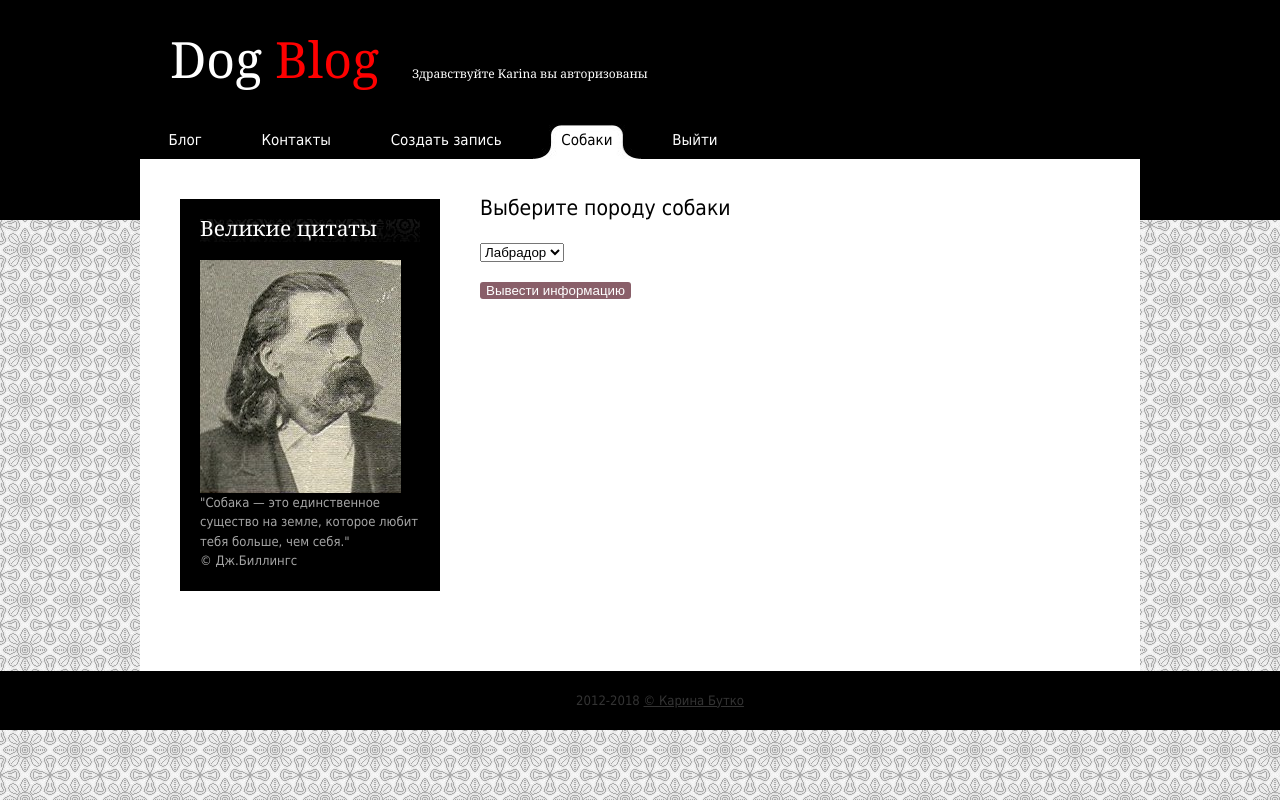
After one commit to KarinaButko/dog_blog, a PHP site: page /database.php in a window 1280 px wide. The commit adds this page. Run offline with PHP 8.4, Linux system fonts and the light colour scheme; a user stored in the database is signed in.

Commit message:
Add files via upload

```diff
--- a/connect.php
+++ b/connect.php
@@ -1,5 +1,5 @@
 <?php
-$dsn = "mysql: host = loclahost; dbname=dog_blog; charset=utf8";
+$dsn = "mysql: host = localhost; dbname=dog_blog; charset=utf8";
 $opt = [
             PDO::ATTR_ERRMODE => PDO::ERRMODE_EXCEPTION,
             PDO::ATTR_DEFAULT_FETCH_MODE => PDO::FETCH_ASSOC,
--- a/contact.php
+++ b/contact.php
@@ -25,11 +25,12 @@
         <div class="cleaner"></div>
     </div>
 	<div id="menu">
-        <ul>
-            <li><a href="index.php" ><span></span>Блог</a></li>
+       <ul>
+            <li><a href="index.php"><span></span>Блог</a></li>
 			<li><a href="contact.php" class="current"><span></span>Контакты</a></li>
 			<?php if (isset($_SESSION['username'])) { ?>
 				<li><a href="create.php"><span></span>Создать запись</a></li>
+				<li><a href="database.php"><span></span>Собаки</a></li>
 				<li><a href="logout.php"><span></span>Выйти</a></li>
 			<?php }else{ ?>
 				<li><a href="registr.php"><span></span>Регистрация</a></li>
--- a/create_server.php
+++ b/create_server.php
@@ -1,11 +1,11 @@
 <?php
 include 'connect.php';
 if (!empty($_FILES["img"])) {
-	$name = $_POST['name'];
+	$title = $_POST['title'];
 	$descript = $_POST['descript'];
 	$img = "images/" . $_FILES["img"]["name"];
 	move_uploaded_file($_FILES["img"]["tmp_name"], $img);
-	$result = $pdo->query("INSERT INTO dogs (name, descript, img) VALUES ('$name','$descript','$img')");
+	$result = $pdo->query("INSERT INTO news (title, descript, img) VALUES ('$title','$descript','$img')");
 
 	if($result){
 		header('Location: index.php');
--- /dev/null
+++ b/database.php
@@ -0,0 +1,91 @@
+<?php
+session_start();
+if (!isset($_SESSION['username'])) {
+	header('Location: index.php');
+}
+?>
+<!DOCTYPE>
+<html>
+<head>
+<meta http-equiv="Content-Type" content="text/html; charset=utf-8" />
+<title>Собаки</title>
+<link href="css/style.css" rel="stylesheet" type="text/css" />
+</head>
+<body>
+<div id="body_wrapper">
+<div id="wrapper">
+    <div id="header">
+        <div id="site_title">
+            <a href="index.php">Dog
+            	<span>Blog</span>
+                <span class="tagline">
+				<?php
+					if (isset($_SESSION['username'])) {
+						echo "Здравствуйте ".$_SESSION['username']." вы авторизованы";
+					}
+				?></span>
+            </a>
+        </div>
+        <div class="cleaner"></div>
+    </div>
+    <div id="menu">
+      <ul>
+            <li><a href="index.php" ><span></span>Блог</a></li>
+			<li><a href="contact.php"><span></span>Контакты</a></li>
+			<?php if (isset($_SESSION['username'])) { ?>
+				<li><a href="create.php"><span></span>Создать запись</a></li>
+				<li><a href="database.php" class="current"><span></span>Собаки</a></li>
+				<li><a href="logout.php"><span></span>Выйти</a></li>
+			<?php }else{ ?>
+				<li><a href="registr.php"><span></span>Регистрация</a></li>
+				<li><a href="login.php"><span></span>Авторизация</a></li>
+			<?php }	?>
+        </ul>
+    </div>
+    <div id="main">
+        <div id="content">
+		<?php include 'connect.php' ?>
+        <h3 class="h3">Выберите породу собаки</h3>
+        <form class="form-group" action="database.php" method="post">
+			<select name="dog">
+				<option value="1">Лабрадор</option>
+				<option value="2">Мопс</option>
+				<option value="3">Хаски</option>
+				<option value="4">Корги</option>
+				<option value="5">Шпиц</option>
+			</select><br /><br />
+		  <button style="background-color: #895f69;border-style: none;border-radius: 3px;color: #fff;" type="submit">Вывести информацию</button>
+		</form> <br>
+        <div class="databs">
+			<?php if (isset($_POST['dog'])){
+				$num = $_POST['dog'];
+				$stn = $pdo->query("SELECT * FROM dogs WHERE id=$num");
+				foreach ($stn as $item) {
+					echo '<div class="databs-tit">' . $item['name'] . '</div>';
+					echo '<div class="databs-des">' . $item['descript'] . '</div>';
+					echo "<img src=".$item['img']." class='databs-img'/>";
+				}
+			} ?>
+         </div>
+         <br><br>
+        </div>
+        <div id="sidebar">
+       	<div id="aboutus">
+            	<h3>Великие цитаты</h3>
+                <div class="image_fl"><img src="images/exe.jpg" alt="about this blog" /></div>
+                <p>"Собака — это единственное существо на земле, которое любит тебя больше, чем себя."</p>
+                <p>© Дж.Биллингс</p>
+          </div>
+            <div class="cleaner_h20"></div>
+
+                                </div>
+    	<div class="cleaner"></div>
+    </div>
+</div>
+<div class="cleaner"></div>
+</div>
+<div id="footer_wrapper">
+	      2012-2018 <a href="contact.php">© Карина Бутко</a></span>
+</div>
+</body>
+</html>
--- a/index.php
+++ b/index.php
@@ -32,6 +32,7 @@
 			<li><a href="contact.php"><span></span>Контакты</a></li>
 			<?php if (isset($_SESSION['username'])) { ?>
 				<li><a href="create.php"><span></span>Создать запись</a></li>
+				<li><a href="database.php"><span></span>Собаки</a></li>
 				<li><a href="logout.php"><span></span>Выйти</a></li>
 			<?php }else{ ?>
 				<li><a href="registr.php"><span></span>Регистрация</a></li>
@@ -43,10 +44,10 @@
         <div id="content">
 			<?php include 'connect.php' ?>
 				<?php
-					$stn = $pdo->query("SELECT * FROM dogs ORDER BY id DESC");
+					$stn = $pdo->query("SELECT * FROM news ORDER BY id DESC");
 					foreach ($stn as $item) {
 						echo '<div class="post_box">';
-						echo '<h2><a href="#">' . $item['name'] . '</a></h2>';
+						echo '<h2><a href="#">' . $item['title'] . '</a></h2>';
 						echo '<div class="image_wrapper"><a href="#"><img src="' . $item['img'] . '" alt="image 1" /></a></div>';
 						echo '<p align="justify">' . $item['descript'] . '</p>';
 						echo '<div class="cleaner"></div>';
--- a/login.php
+++ b/login.php
@@ -25,11 +25,12 @@ if (isset($_SESSION['username'])) {
         <div class="cleaner"></div>
     </div>
     <div id="menu">
-        <ul>
+         <ul>
             <li><a href="index.php" ><span></span>Блог</a></li>
 			<li><a href="contact.php"><span></span>Контакты</a></li>
 			<?php if (isset($_SESSION['username'])) { ?>
 				<li><a href="create.php"><span></span>Создать запись</a></li>
+				<li><a href="database.php"><span></span>Собаки</a></li>
 				<li><a href="logout.php"><span></span>Выйти</a></li>
 			<?php }else{ ?>
 				<li><a href="registr.php"><span></span>Регистрация</a></li>
@@ -49,9 +50,6 @@ if (isset($_SESSION['username'])) {
         <button class="btn btn-lg btn-primary btn-block" type="submit">Login </button>
     </form>
 </div>
-
-
-
         </div>
         <div id="sidebar">
         	<div id="aboutus">
--- a/login_server.php
+++ b/login_server.php
@@ -13,6 +13,4 @@ if (isset($_POST['username']) and isset($_POST['password'])) {
 		header('Location: login.php');
 	}
 }
-
-
 ?>
--- a/registr.php
+++ b/registr.php
@@ -27,11 +27,12 @@ content="width=device-width, user-scalable=no, initial-scale=1.0, maximum-scale=
         <div class="cleaner"></div>
     </div>
     <div id="menu">
-        <ul>
-            <li><a href="index.php" ><span></span>Блог</a></li>
+       <ul>
+            <li><a href="index.php"><span></span>Блог</a></li>
 			<li><a href="contact.php"><span></span>Контакты</a></li>
 			<?php if (isset($_SESSION['username'])) { ?>
 				<li><a href="create.php"><span></span>Создать запись</a></li>
+				<li><a href="database.php"><span></span>Собаки</a></li>
 				<li><a href="logout.php"><span></span>Выйти</a></li>
 			<?php }else{ ?>
 				<li><a href="registr.php" class="current"><span></span>Регистрация</a></li>
```
Also changed, not shown: bd/dog_blog.sql (+37 -5 lines), create.php (+6 -5 lines).
